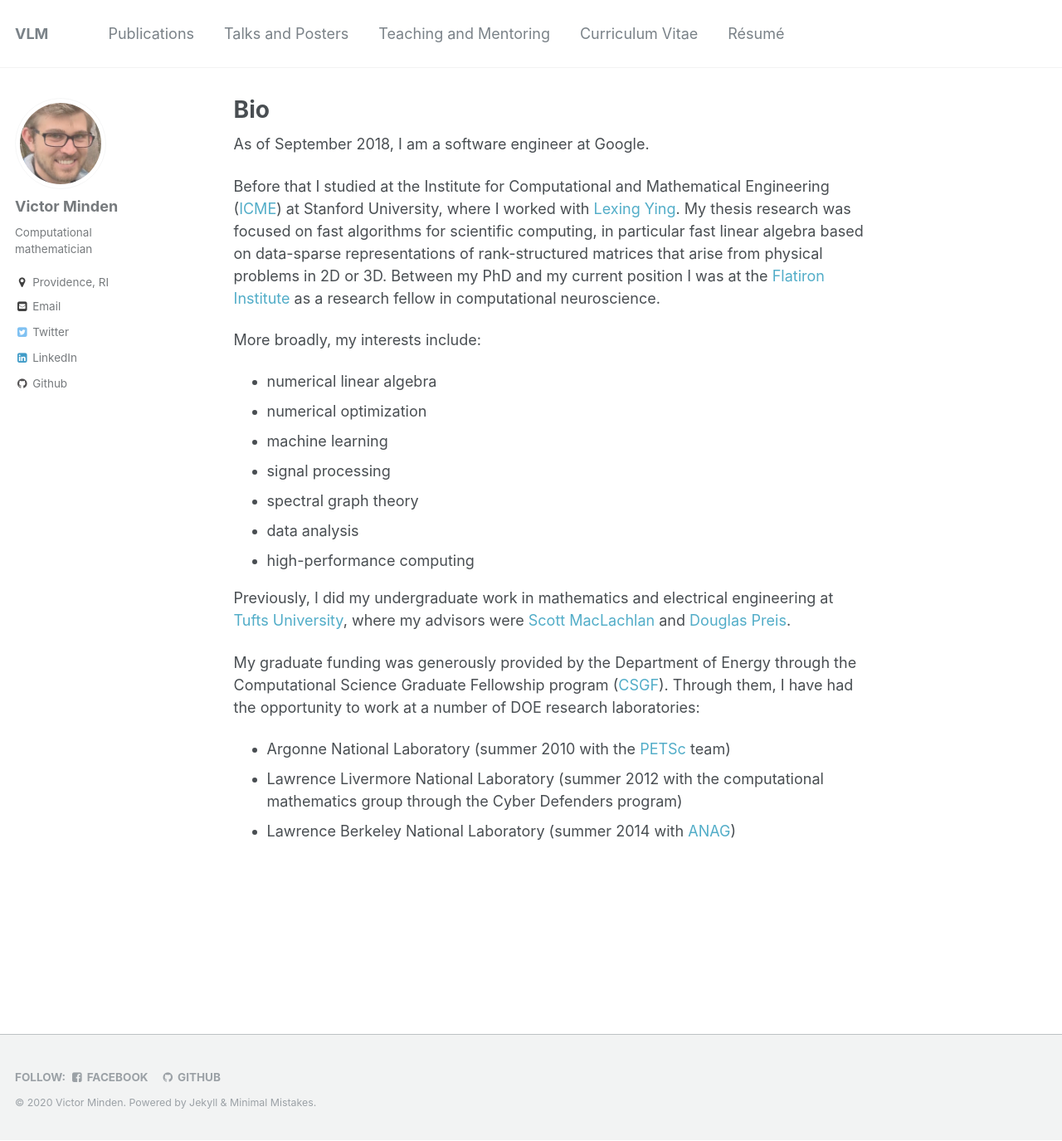
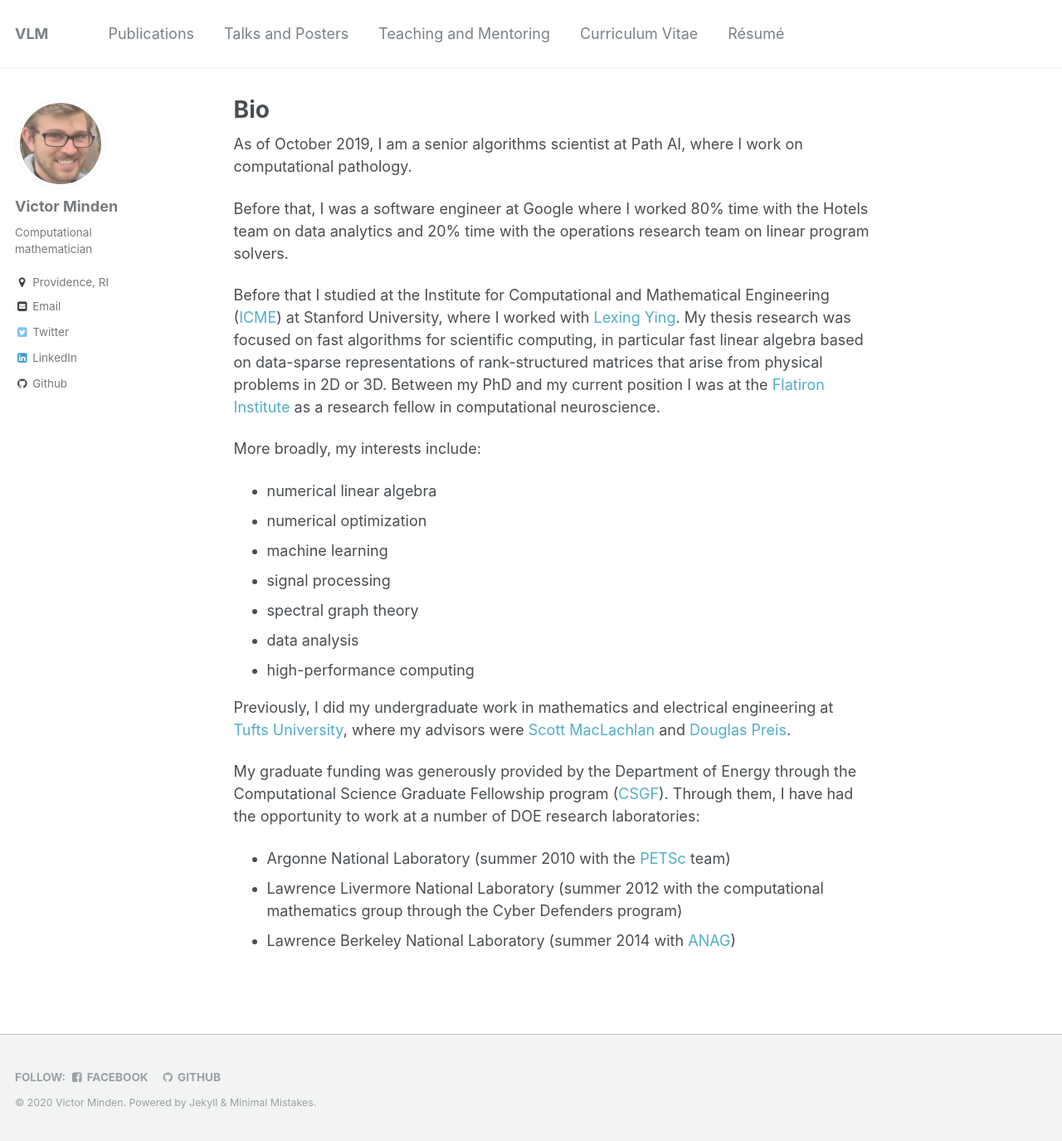
Before and after one commit to victorminden/victorminden.github.io, a Jekyll site: the page built from index.md, in a window 1280 px wide and 1375 px high. Shown: the whole window at 83% size. Built offline with Jekyll 4.4.1, drawn with Linux system fonts in a browser that asks for light colours.

```diff
--- a/index.md
+++ b/index.md
@@ -6,7 +6,9 @@ author_profile: true
 
 {% include base_path %}
 
-As of September 2018, I am a software engineer at Google.
+As of October 2019, I am a senior algorithms scientist at Path AI, where I work on computational pathology.
+
+Before that, I was a software engineer at Google where I worked 80% time with the Hotels team on data analytics and 20% time with the operations research team on linear program solvers.
 
 Before that I studied at the Institute for Computational and Mathematical Engineering ([ICME](https://icme.stanford.edu/)) at Stanford University, where I worked with [Lexing Ying](http://math.stanford.edu/~lexing/).  My thesis research was focused on fast algorithms for scientific computing, in particular fast linear algebra based on data-sparse representations of rank-structured matrices that arise from physical problems in 2D or 3D.  Between my PhD and my current position I was at the [Flatiron Institute](https://www.simonsfoundation.org/flatiron-institute/) as a research fellow in computational neuroscience.
 
```
Also changed, not shown: _pages/papers.md (+1 -3 lines).
